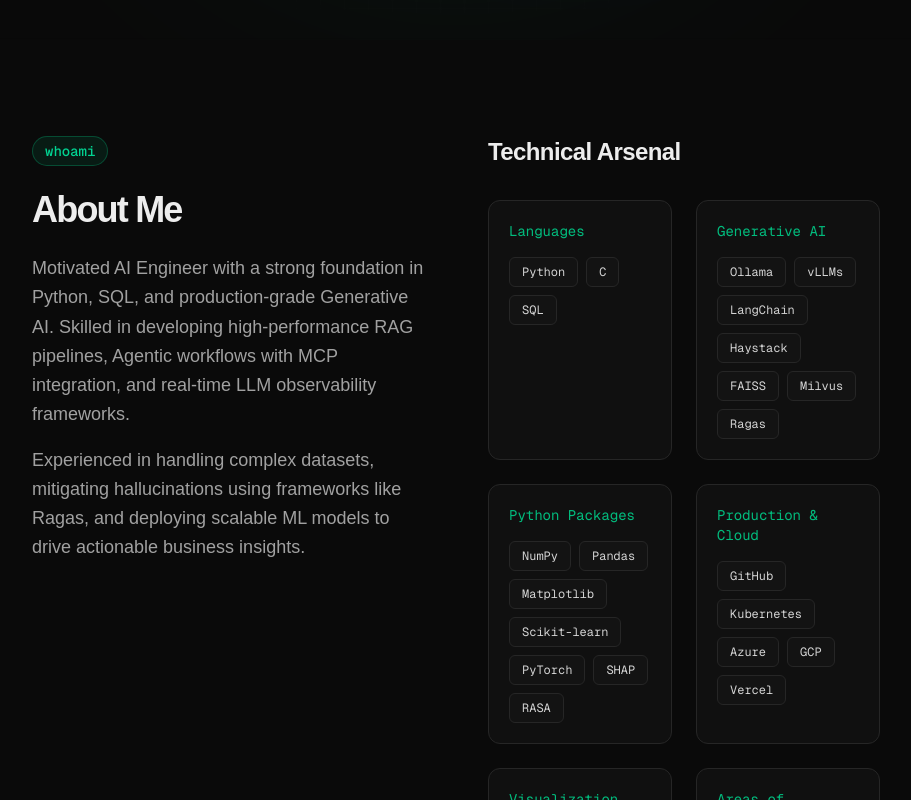
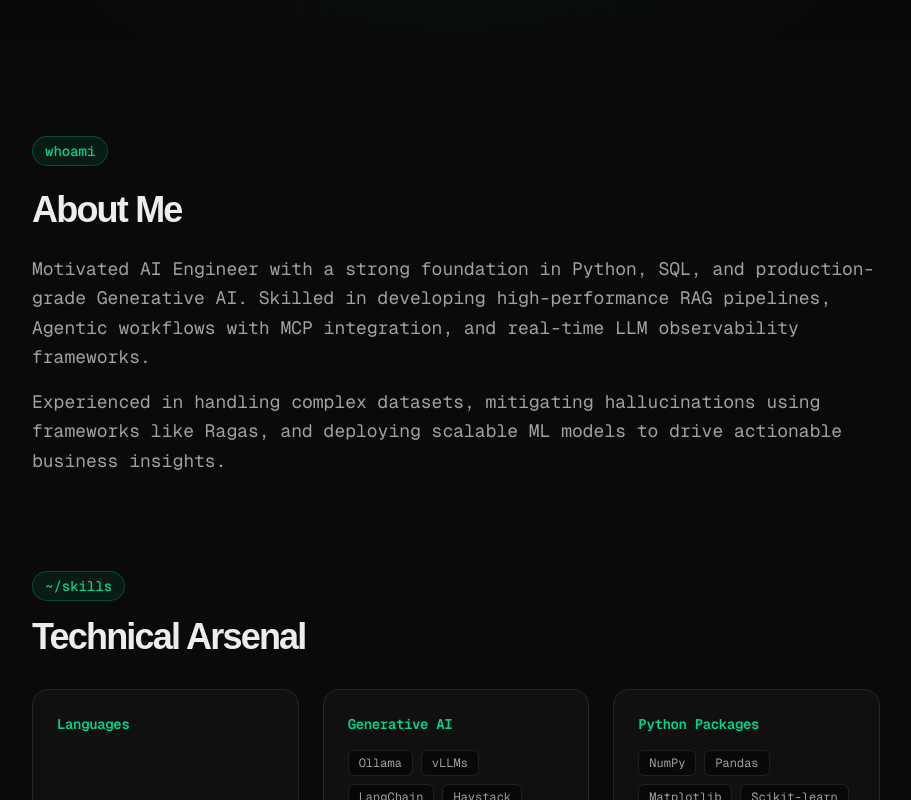
Before and after one commit to d4man/liquid-portfolio, a Next.js app: page / in a window 1280 px wide. Shown: the part 760-1560 px from the top of the page, without its empty margins (184-1095 px from the left). Built offline with nearby package versions, Linux system fonts and the light colour scheme.

Commit message:
style: perfect kirti layout for about section and fix light grid lines

```diff
--- a/src/components/about.tsx
+++ b/src/components/about.tsx
@@ -33,15 +33,15 @@
     return (
         <section id="about" className="py-24 bg-white dark:bg-[#0A0A0A]">
             <div className="max-w-4xl mx-auto px-4 md:px-6">
-                <div className="flex flex-col md:flex-row gap-16 items-start">
+                <div className="flex flex-col gap-24">
 
                     {/* About Text */}
-                    <div className="md:w-1/2 space-y-6">
+                    <div className="space-y-6">
                         <div className="inline-flex items-center rounded-full border border-emerald-500/30 bg-emerald-500/10 px-3 py-1 text-sm font-medium text-emerald-600 dark:text-emerald-400 font-mono">
                             {"whoami"}
                         </div>
                         <h2 className="text-3xl font-bold tracking-tighter sm:text-4xl">About Me</h2>
-                        <div className="space-y-4 text-neutral-600 dark:text-neutral-400 text-lg/relaxed">
+                        <div className="space-y-4 text-neutral-600 dark:text-neutral-400 md:text-lg/relaxed leading-relaxed font-mono">
                             <p>
                                 Motivated AI Engineer with a strong foundation in Python, SQL, and production-grade Generative AI.
                                 Skilled in developing high-performance RAG pipelines, Agentic workflows with MCP integration, and real-time LLM observability frameworks.
@@ -53,9 +53,15 @@
                     </div>
 
                     {/* Skills Matrix */}
-                    <div className="md:w-1/2 w-full">
-                        <h3 className="text-2xl font-bold tracking-tight mb-8">Technical Arsenal</h3>
-                        <div className="grid grid-cols-1 sm:grid-cols-2 gap-6">
+                    <div className="w-full space-y-8">
+                        <div className="space-y-4">
+                            <div className="inline-flex items-center rounded-full border border-emerald-500/30 bg-emerald-500/10 px-3 py-1 text-sm font-medium text-emerald-600 dark:text-emerald-400 font-mono">
+                                {"~/skills"}
+                            </div>
+                            <h2 className="text-3xl font-bold tracking-tighter sm:text-4xl">Technical Arsenal</h2>
+                        </div>
+
+                        <div className="grid grid-cols-1 md:grid-cols-2 lg:grid-cols-3 gap-6">
                             {skills.map((skillGroup, index) => (
                                 <motion.div
                                     key={index}
@@ -63,14 +69,14 @@
                                     whileInView={{ opacity: 1, scale: 1 }}
                                     viewport={{ once: true }}
                                     transition={{ duration: 0.4, delay: index * 0.1 }}
-                                    className="p-5 rounded-xl border border-neutral-200 dark:border-neutral-800 bg-neutral-50 dark:bg-neutral-900/50 space-y-4 hover:border-emerald-500/50 hover:shadow-[0_0_20px_rgba(16,185,129,0.15)] transition-all duration-300"
+                                    className="p-6 rounded-2xl border border-neutral-200 dark:border-neutral-800 bg-neutral-50 dark:bg-neutral-900/50 space-y-4 hover:border-emerald-500/50 hover:shadow-[0_0_20px_rgba(16,185,129,0.15)] transition-all duration-300 flex flex-col h-full"
                                 >
-                                    <h4 className="font-mono text-sm text-emerald-500">{skillGroup.category}</h4>
-                                    <div className="flex flex-wrap gap-2">
+                                    <h4 className="font-mono text-sm font-semibold text-emerald-600 dark:text-emerald-400 tracking-tight">{skillGroup.category}</h4>
+                                    <div className="flex flex-wrap gap-2 mt-auto">
                                         {skillGroup.items.map((item) => (
                                             <span
                                                 key={item}
-                                                className="px-3 py-1.5 bg-neutral-100/50 dark:bg-neutral-900/50 border border-neutral-200 dark:border-neutral-800 rounded-md font-mono text-xs text-neutral-700 dark:text-neutral-300 hover:border-emerald-500/50 hover:text-emerald-500 hover:bg-emerald-500/10 hover:shadow-[0_0_15px_rgba(16,185,129,0.2)] transition-all duration-300 cursor-default"
+                                                className="px-2.5 py-1 bg-white dark:bg-black/50 border border-neutral-200 dark:border-neutral-800/80 rounded-md font-mono text-xs text-neutral-600 dark:text-neutral-400 hover:border-emerald-500/50 hover:text-emerald-500 transition-all duration-300 cursor-default"
                                             >
                                                 {item}
                                             </span>
--- a/src/components/hero.tsx
+++ b/src/components/hero.tsx
@@ -68,7 +68,7 @@
             </div>
 
             {/* Optional grid background for terminal aesthetic */}
-            <div className="absolute inset-0 bg-[linear-gradient(to_right,#80808012_1px,transparent_1px),linear-gradient(to_bottom,#80808012_1px,transparent_1px)] bg-[size:24px_24px] [mask-image:radial-gradient(ellipse_60%_60%_at_50%_40%,#000_80%,transparent_100%)] pointer-events-none -z-10" />
+            <div className="absolute inset-0 bg-[linear-gradient(to_right,#0000001a_1px,transparent_1px),linear-gradient(to_bottom,#0000001a_1px,transparent_1px)] dark:bg-[linear-gradient(to_right,#80808012_1px,transparent_1px),linear-gradient(to_bottom,#80808012_1px,transparent_1px)] bg-[size:24px_24px] [mask-image:radial-gradient(ellipse_60%_60%_at_50%_40%,#000_80%,transparent_100%)] pointer-events-none -z-10" />
 
             {/* Liquid Glass Overlay overlaying the grid */}
             <div className="absolute inset-0 bg-white/5 dark:bg-black/5 backdrop-blur-[1px] pointer-events-none -z-10" />
```
